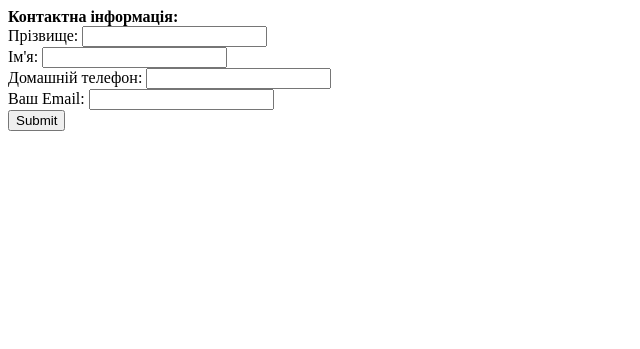
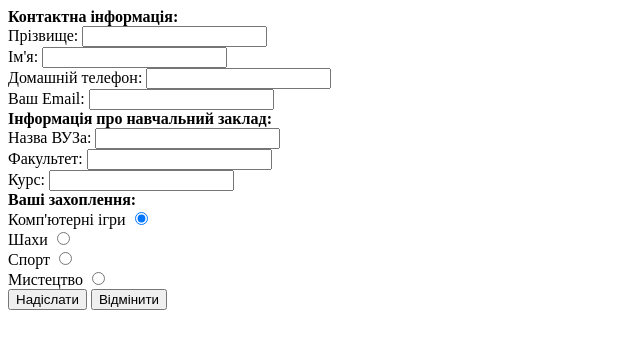
Before and after one commit to ThatMadMf/WebProgramming, a PHP site: page /Lab4/index.htm in a window 1280 px wide. Shown: the top 349 px of the page, without its empty margins (0-640 px from the left). Run offline with PHP 8.4, Linux system fonts and the light colour scheme.

Commit message:
Implmented hobby scenario

```diff
--- a/Lab4/index.htm
+++ b/Lab4/index.htm
@@ -9,7 +9,21 @@
       Ім'я: <input type="text" name="secondName"><br>
       Домашній телефон: <input type="text" name="phoneNumber"><br>
       Ваш Email: <input type="text" name="email"><br>
-      <input type="submit">
+      <b>Інформація про навчальний заклад:</b><br>
+      Назва ВУЗа: <input type="text" name="university"><br>
+      Факультет: <input type="text" name="faculty"><br>
+      Курс: <input type="number" name="year"><br>
+      <b>Ваші захоплення:</b><br>
+      <label for = "computerGames">Комп'ютерні ігри</label>
+      <input type = "radio" name = "hobby" value = "Комп'ютерні ігри" checked = "checked" /><br>
+      <label>Шахи</label>
+      <input type = "radio" name = "hobby" value = "Шахи"/><br>
+      <label>Спорт</label>
+      <input type = "radio" name = "hobby" value = "Спорт"/><br>
+      <label>Мистецтво</label>
+      <input type = "radio" name = "hobby" value = "Мистецтво"/><br>
+      <input type="submit" value="Надіслати">
+      <input type="reset" value="Відмінити">
     </form>
   </body>
 </html>
--- a/Lab4/user.php
+++ b/Lab4/user.php
@@ -1,6 +1,5 @@
 <html>
 <body>
-  Welcome
   <?php
 
     session_start();
@@ -10,5 +9,6 @@
     echo "Електронна адреса" . " <b>" . $_SESSION['email'] . "</b><br>";
 
   ?>
+
 </body>
 </html>
```
Also changed, not shown: Lab4/hobby.php (added, +12 -0 lines), Lab4/links.php (+9 -1 lines).
